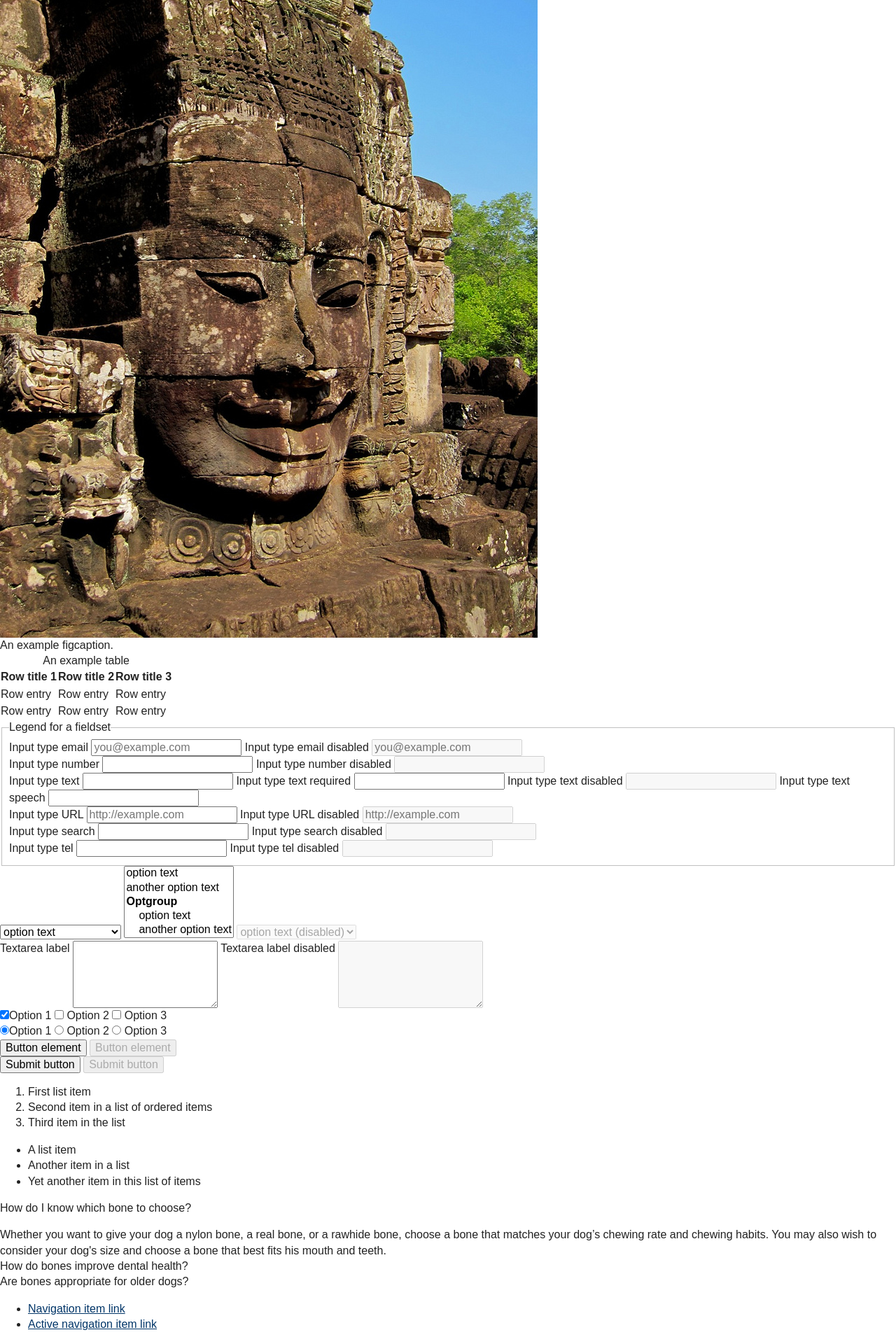
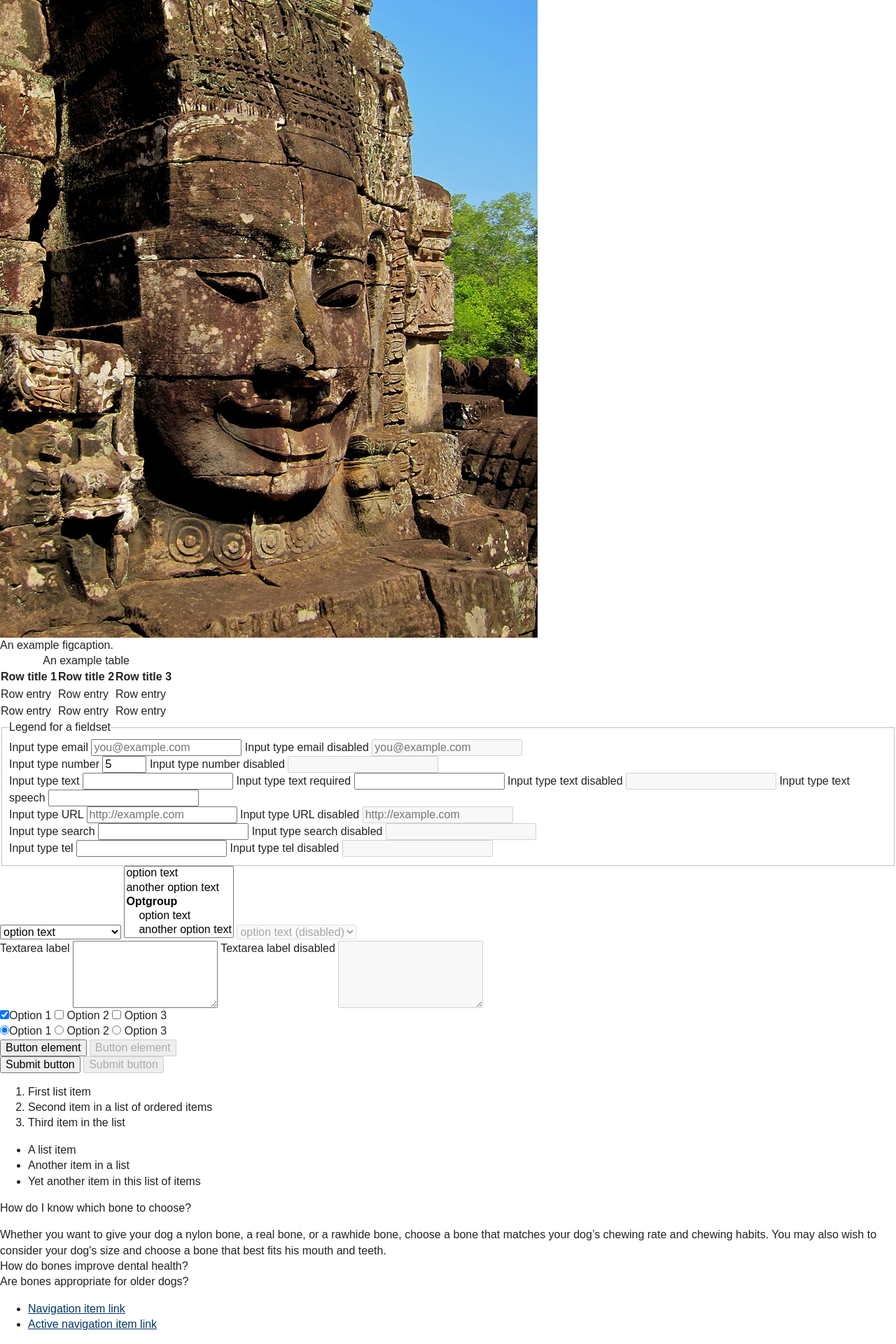
Before and after one commit to SteveBarnett/Front-end-Style-Guide, a Jekyll site: the page built from index.html, in a window 1280 px wide. Shown: the part 1236-3156 px from the top of the page at 70% size. Built offline with Jekyll 4.4.1, drawn with Linux system fonts in a browser that asks for light colours; Markdown is read by kramdown in place of the engine named in the settings.

Commit message:
Updated number

```diff
--- a/_includes/input-number.html
+++ b/_includes/input-number.html
@@ -1,5 +1,5 @@
 <label>Input type number
-  <input type="number">
+  <input type="number" value="5" min="0" max="10">
 </label>
 
 <label>Input type number disabled
```
